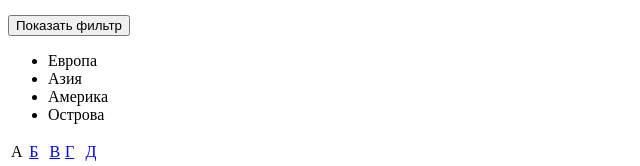
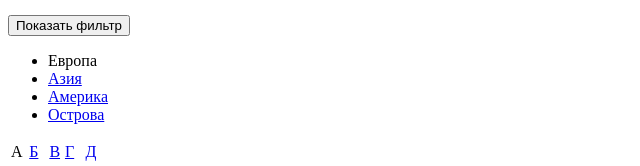
Before and after one commit to egolikov/376099-pognali-18, a website: page source/catalog.html in a window 1280 px wide. Shown: the part 393-559 px from the top of the page, without its empty margins (0-640 px from the left). Drawn offline with Linux system fonts and the light colour scheme.

Commit message:
Добавил ссылки для частей света

```diff
--- a/source/catalog.html
+++ b/source/catalog.html
@@ -76,11 +76,11 @@
         <div class="filter-country__wrapper">
           <ul class="filter-country__parts">
             <li class="filter-country__part filter-country__part--active">
-              Европа
+              <a>Европа</a>
             </li>
-            <li class="filter-country__part">Азия</li>
-            <li class="filter-country__part">Америка</li>
-            <li class="filter-country__part">Острова</li>
+            <li class="filter-country__part"><a href="#">Азия</a></li>
+            <li class="filter-country__part"><a href="#">Америка</a></li>
+            <li class="filter-country__part"><a href="#">Острова</a></li>
           </ul>
           <table class="filter-country__letters letters">
             <tbody>
```
